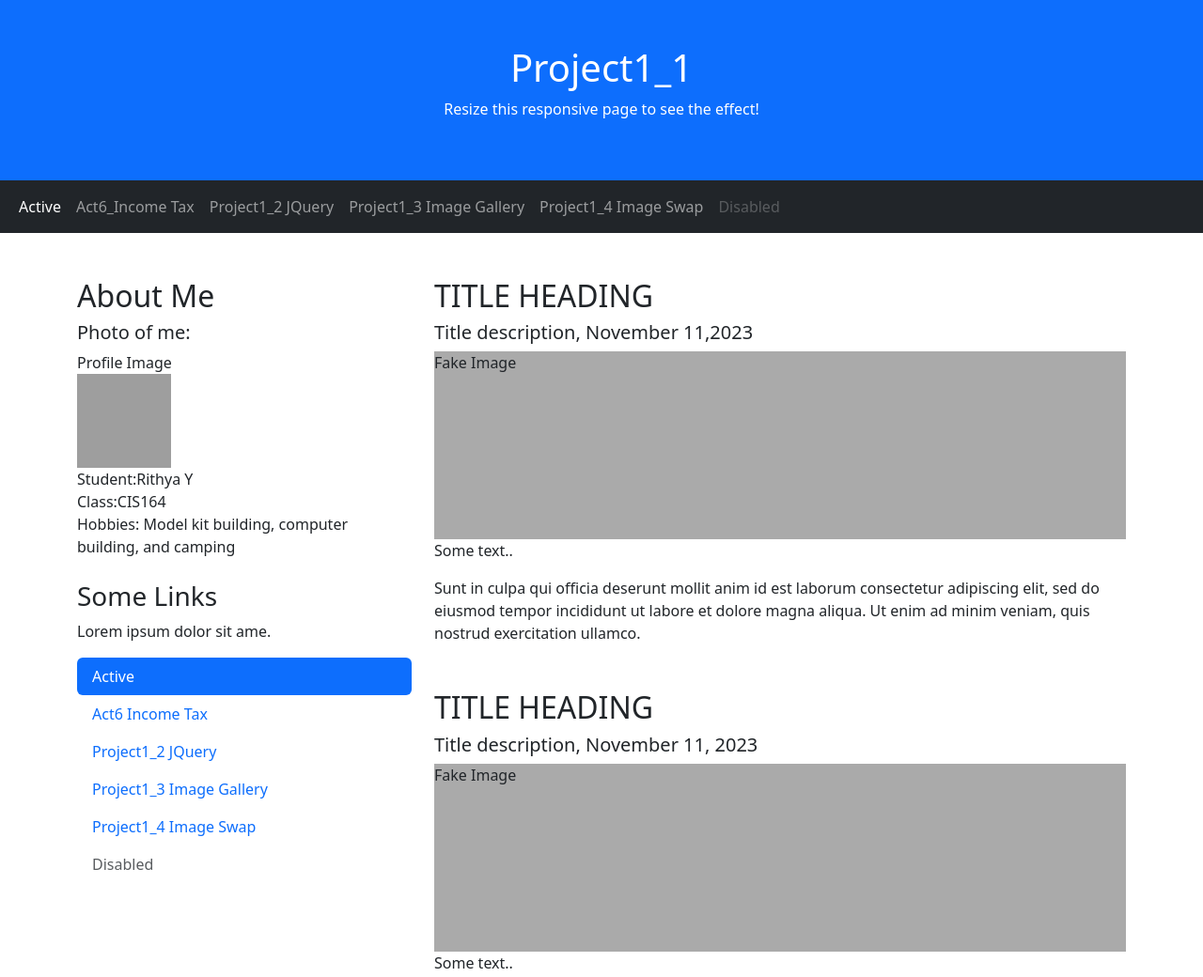
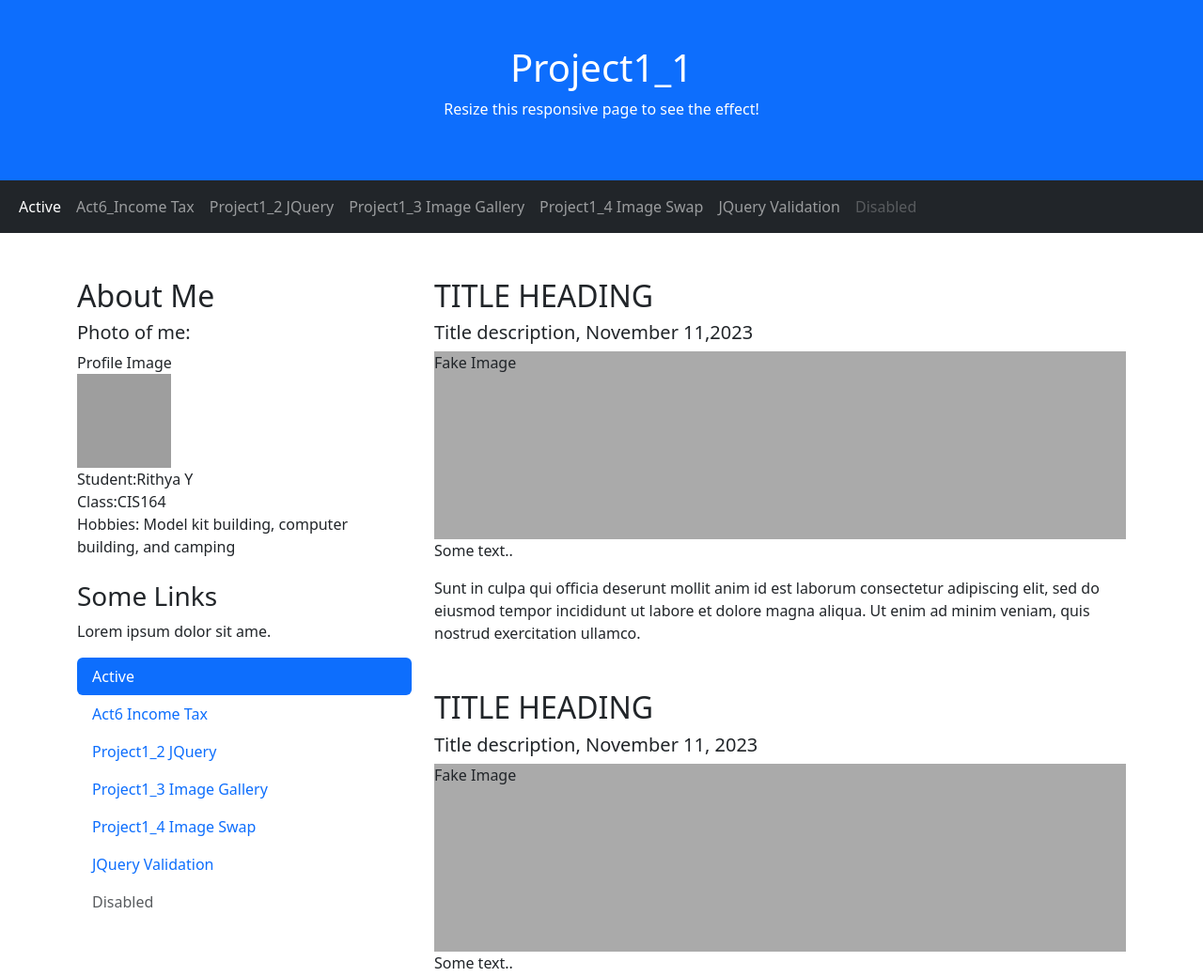
Before and after one commit to galactren/project1-1, a plain HTML site: page project1_2.html in a window 1280 px wide. Shown: the top 1040 px of the page at 94% size. Drawn offline with nearby package versions, Linux system fonts and the light colour scheme; grey boxes are pictures that could not be loaded.

Commit message:
Update project1_2.html

```diff
--- a/project1_2.html
+++ b/project1_2.html
@@ -39,6 +39,9 @@
         <a class="nav-link" href="https://github.com/galactren/project1-1/blob/main/extra91.html">Project1_4 Image Swap</a>
       </li>
       <li class="nav-item">
+        <a class="nav-link" href="https://github.com/galactren/project1-1/blob/main/Jvalid.html">JQuery Validation</a>
+      </li>
+      <li class="nav-item">
         <a class="nav-link disabled" href="#">Disabled</a>
       </li>
     </ul>
@@ -74,6 +77,9 @@
         <li class="nav-item">
           <a class="nav-link" href="https://github.com/galactren/project1-1/blob/main/extra91.html">Project1_4 Image Swap</a>
         </li>
+            <li class="nav-item">
+        <a class="nav-link" href="https://github.com/galactren/project1-1/blob/main/Jvalid.html">JQuery Validation</a>
+      </li>
         <li class="nav-item">
           <a class="nav-link disabled" href="#">Disabled</a>
         </li>
```
